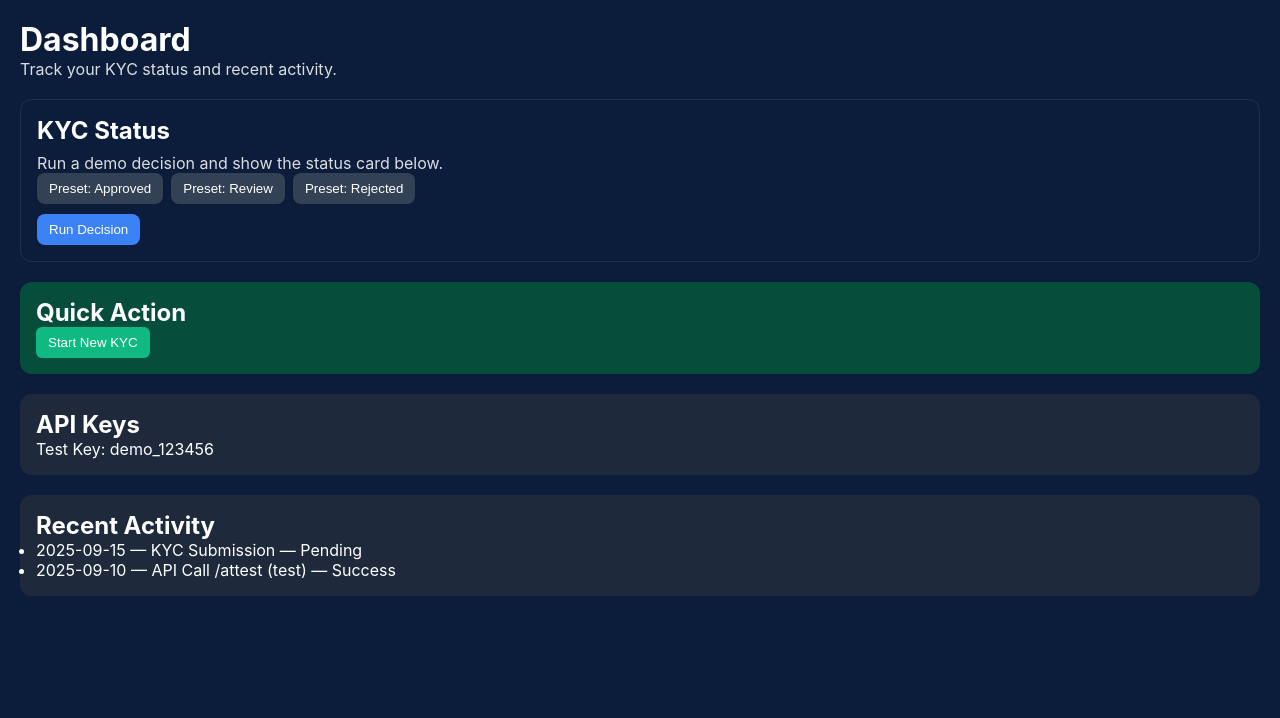
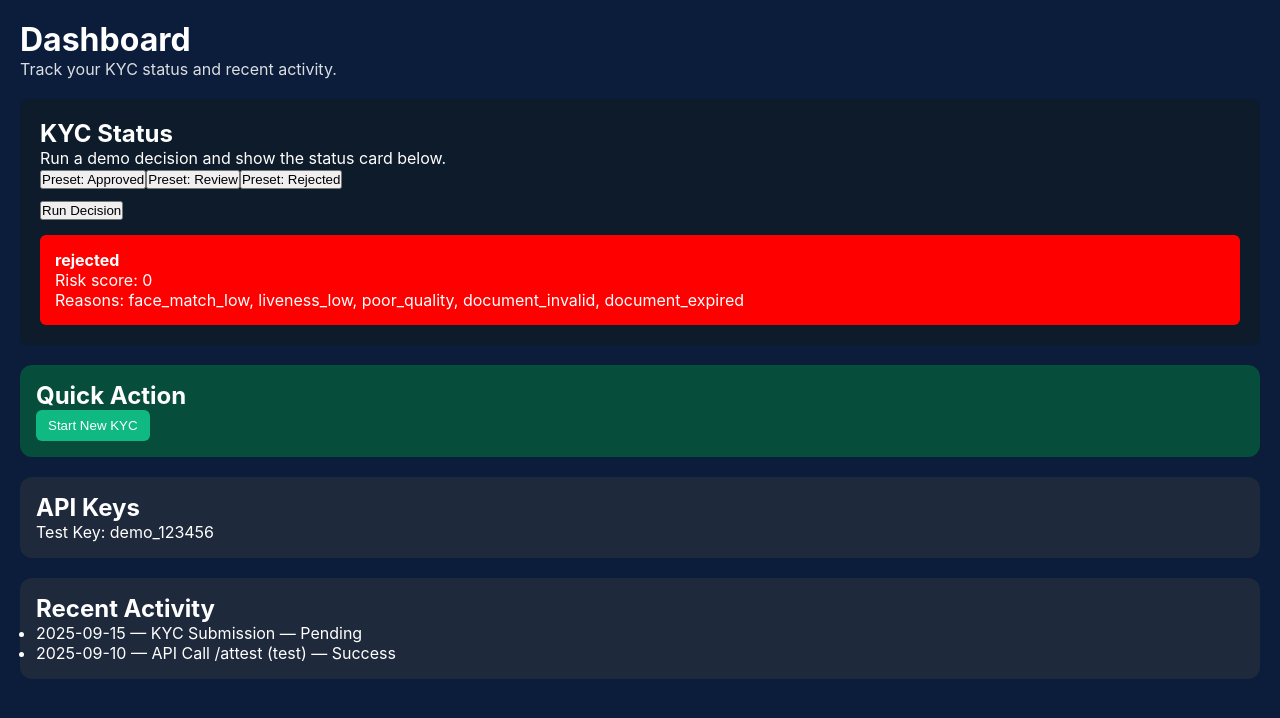
Before and after one commit to genio-ai/genio-os, a Next.js app: page /dashboard in a window 1280 px wide. Both pictures are taken after a click on the button "Preset: Approved". Shown: the top 718 px of the page. Built offline with nearby package versions, Linux system fonts and the light colour scheme.

Commit message:
Update KycStatusCard.js

```diff
--- a/components/KycStatusCard.js
+++ b/components/KycStatusCard.js
@@ -1,95 +1,49 @@
 import { useState } from "react";
 
 export default function KycStatusCard() {
-  const [loading, setLoading] = useState(false);
-  const [result, setResult] = useState(null);
+  const [decision, setDecision] = useState(null);
 
-  // demo payload to send
-  const [payload, setPayload] = useState({
-    faceMatch: 0.82,
-    liveness: 0.80,
-    quality: 0.70,
-    docValid: true,
-    expiryValid: true
-  });
-
-  const runDecision = async () => {
-    setLoading(true);
-    setResult(null);
+  const runDecision = async (preset) => {
     try {
-      const res = await fetch("/api/decision", {
+      const response = await fetch("/api/decision", {
         method: "POST",
         headers: { "Content-Type": "application/json" },
-        body: JSON.stringify(payload)
+        body: JSON.stringify({ preset })
       });
-      const data = await res.json();
-      setResult(data);
-    } catch (e) {
-      setResult({ error: "network_error", details: e.message });
-    } finally {
-      setLoading(false);
+      const data = await response.json();
+      setDecision(data);
+    } catch (err) {
+      console.error("Error:", err);
     }
   };
 
-  const preset = (type) => {
-    if (type === "approved") {
-      setPayload({ faceMatch: 0.88, liveness: 0.86, quality: 0.75, docValid: true,  expiryValid: true });
-    } else if (type === "review") {
-      setPayload({ faceMatch: 0.76, liveness: 0.72, quality: 0.62, docValid: true,  expiryValid: true });
-    } else if (type === "rejected") {
-      setPayload({ faceMatch: 0.62, liveness: 0.60, quality: 0.50, docValid: false, expiryValid: false });
-    }
-  };
+  return (
+    <div style={{ background: "#0d1b2a", padding: "20px", borderRadius: "8px", marginBottom: "20px" }}>
+      <h2>KYC Status</h2>
+      <p>Run a demo decision and show the status card below.</p>
 
-  const getBackground = (decision) => {
-    if (decision === "approved") return "#064E3B";
-    if (decision === "manual_review") return "#78350F";
-    if (decision === "rejected") return "#7F1D1D";
-    return "#111827";
-  };
-
-  const getBadgeStyle = (decision) => {
-    const base = { padding: "6px 10px", borderRadius: 999, fontWeight: 600 };
-    if (decision === "approved") return { ...base, background: "#16a34a", color: "#fff" };
-    if (decision === "manual_review") return { ...base, background: "#f59e0b", color: "#111" };
-    if (decision === "rejected") return { ...base, background: "#ef4444", color: "#fff" };
-    return { ...base, background: "#334155", color: "#fff" };
-  };
-
-  const btn = { padding: "8px 12px", border: "none", borderRadius: 8, cursor: "pointer", color: "#fff" };
-  const btnBlue = { ...btn, background: "#3B82F6" };
-  const btnGray = { ...btn, background: "#334155" };
-
-  return (
-    <div style={{ background: "#0B1D3A", color: "#fff", border: "1px solid rgba(255,255,255,0.08)", borderRadius: 12, padding: 16 }}>
-      <h2 style={{ marginTop: 0, marginBottom: 8 }}>KYC Status</h2>
-      <p style={{ marginTop: 0, opacity: 0.85 }}>Run a demo decision and show the status card below.</p>
-
-      <div style={{ display: "flex", gap: 8, flexWrap: "wrap", marginBottom: 10 }}>
-        <button onClick={() => preset("approved")} style={btnGray}>Preset: Approved</button>
-        <button onClick={() => preset("review")}   style={btnGray}>Preset: Review</button>
-        <button onClick={() => preset("rejected")} style={btnGray}>Preset: Rejected</button>
+      <div style={{ marginBottom: "10px" }}>
+        <button onClick={() => runDecision("approved")}>Preset: Approved</button>
+        <button onClick={() => runDecision("review")}>Preset: Review</button>
+        <button onClick={() => runDecision("rejected")}>Preset: Rejected</button>
       </div>
 
-      <button onClick={runDecision} style={btnBlue}>
-        {loading ? "Processing..." : "Run Decision"}
-      </button>
+      <button onClick={() => runDecision(null)}>Run Decision</button>
 
-      {result && (
-        <div style={{ marginTop: 14, borderRadius: 10, padding: 14, background: getBackground(result.decision) }}>
-          {"decision" in result ? (
-            <>
-              <div style={{ marginBottom: 8 }}>
-                <span style={getBadgeStyle(result.decision)}>{result.decision}</span>
-              </div>
-              <div style={{ opacity: 0.9 }}>
-                <div><strong>Risk score:</strong> {result.risk_score ?? "—"}</div>
-                <div><strong>Reasons:</strong> {Array.isArray(result.reasons) ? result.reasons.join(", ") : "—"}</div>
-              </div>
-            </>
-          ) : (
-            <pre style={{ margin: 0 }}>{JSON.stringify(result, null, 2)}</pre>
-          )}
+      {decision && (
+        <div style={{
+          marginTop: "15px",
+          padding: "15px",
+          borderRadius: "6px",
+          background: decision.decision === "approved"
+            ? "green"
+            : decision.decision === "review"
+            ? "orange"
+            : "red"
+        }}>
+          <p><strong>{decision.decision}</strong></p>
+          <p>Risk score: {decision.risk_score}</p>
+          <p>Reasons: {decision.reasons?.join(", ")}</p>
         </div>
       )}
     </div>
```
